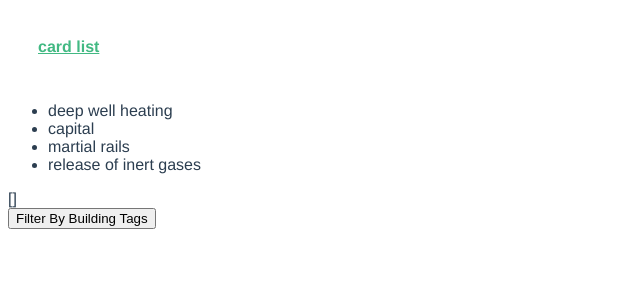
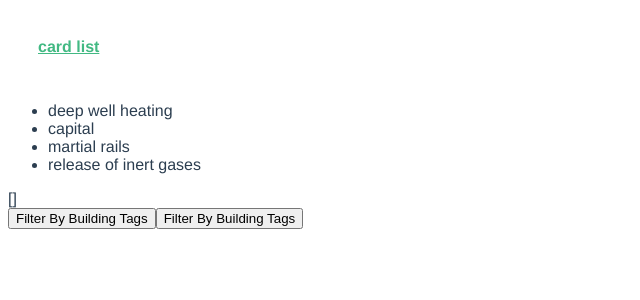
Before and after one commit to ryanechternacht/game-wiki, a Vue app: page / in a window 1280 px wide. Shown: the top 300 px of the page, without its empty margins (0-640 px from the left). Built offline with nearby package versions, Linux system fonts and the light colour scheme; what vue-lodash would draw is missing.

Commit message:
Add a clear button

```diff
--- a/src/views/CardList.vue
+++ b/src/views/CardList.vue
@@ -5,6 +5,7 @@
     </ul>
     <div>{{filters}}</div>
     <button @click="this.filterByBuildingTags">Filter By Building Tags</button>
+    <button @click="this.clearFilters">Filter By Building Tags</button>
   </div>
 </template>
 
@@ -44,6 +45,9 @@ export default {
         }
       });
     },
+    clearFilters() {
+      this.filters = [];
+    },
     buildFilterObject(filters) {
       return filters.length
         ? [
```
